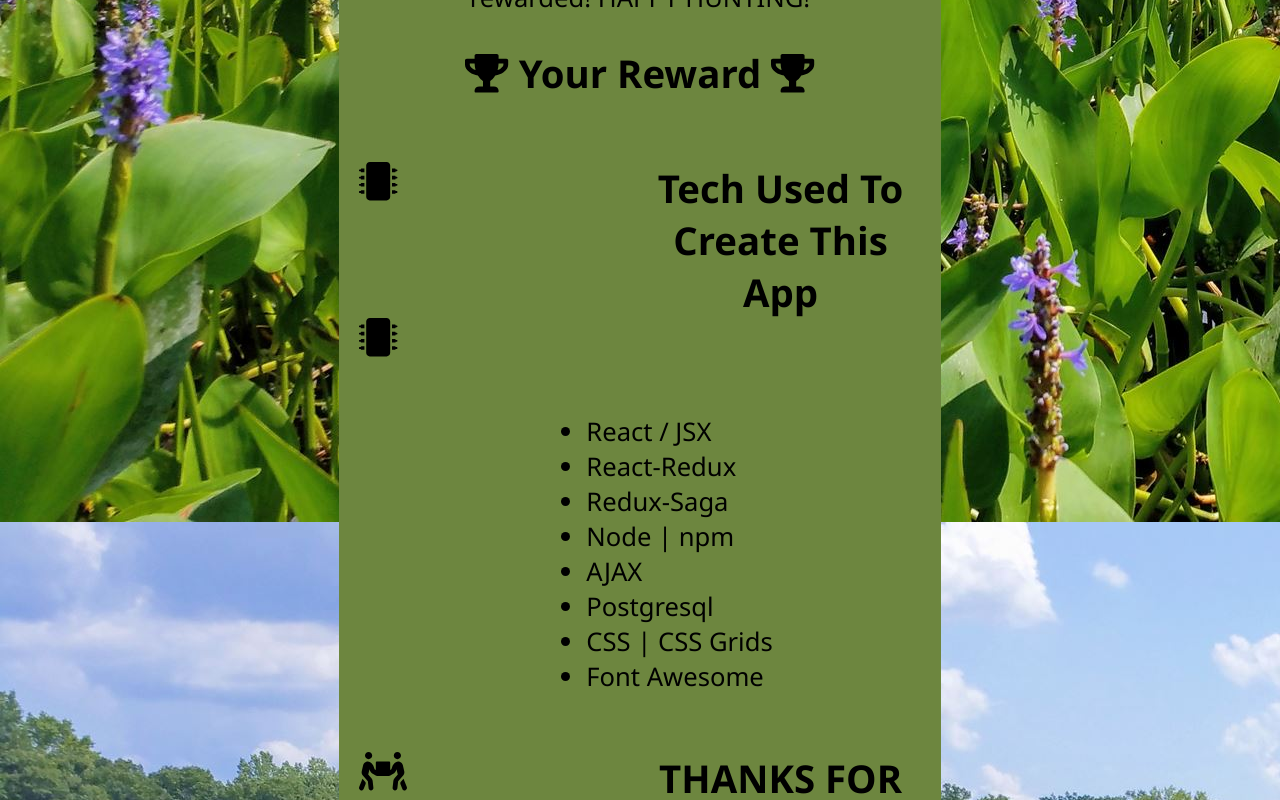
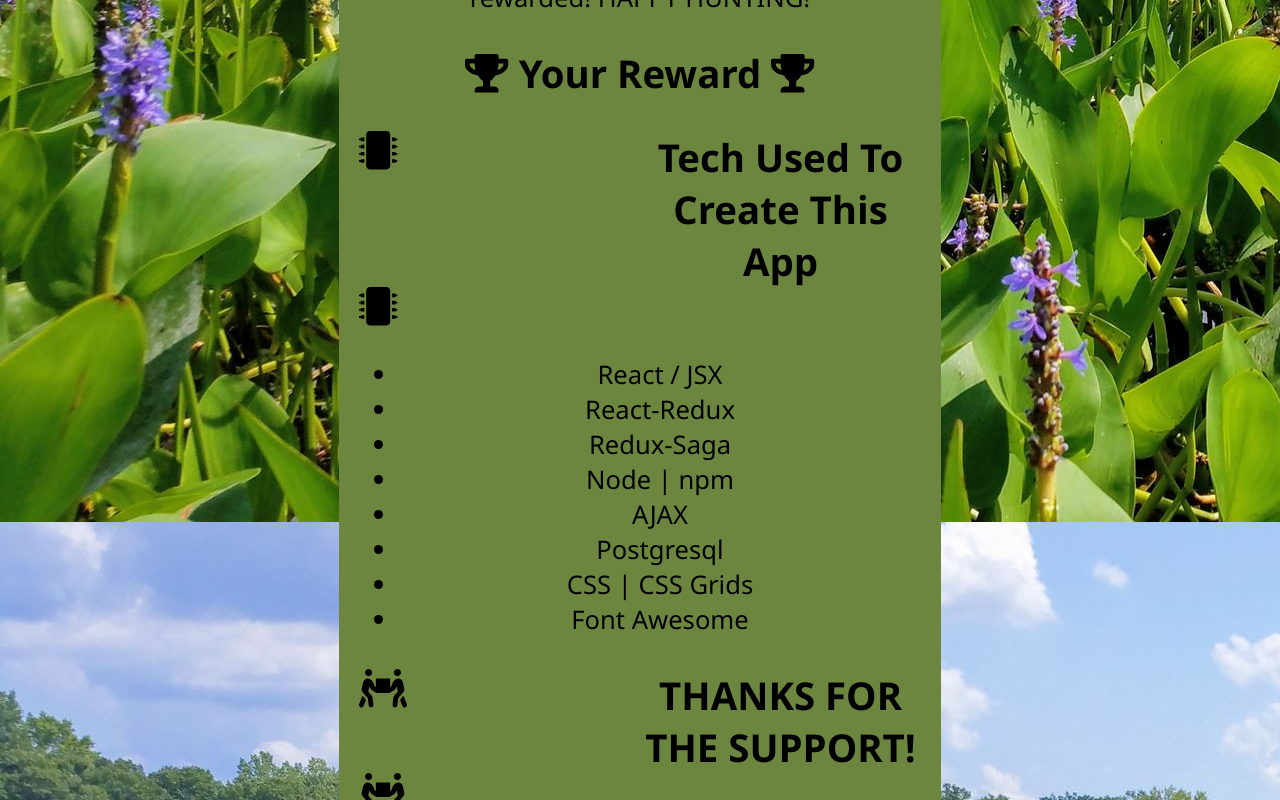
Before and after one commit to linzmeyer/solo-project, a React (Create React App) app: page /#/about in a window 1280 px wide. Shown: the part 940-1740 px from the top of the page. Built offline with nearby package versions, Linux system fonts and the light colour scheme; no server answers.

Commit message:
fixed buggy styling with more concise grids

```diff
--- a/src/components/AboutView/AboutView.css
+++ b/src/components/AboutView/AboutView.css
@@ -1,25 +1,9 @@
-.card {
-  background-color: #ddd;
-  margin: 20px;
+.tech-list, .thanks-list {
+  display: grid;
+  grid-area: list;
+  justify-content: center;
 }
 
-.grid {
-  display: grid;
-  grid-template-columns: repeat(3, 1fr);
-  grid-template-areas:
-    'grid-title grid-title grid-title'
-    '. grid-list grid-list';
-}
-
-.grid-title {
-  grid-area: grid-title;
-}
-
-.grid-list {
-  grid-area: grid-list;
-}
-
-.grid-list > li {
-  grid-area: tech;
+.tech-list, .thanks-list > li {
   text-align: left;
 }
```
